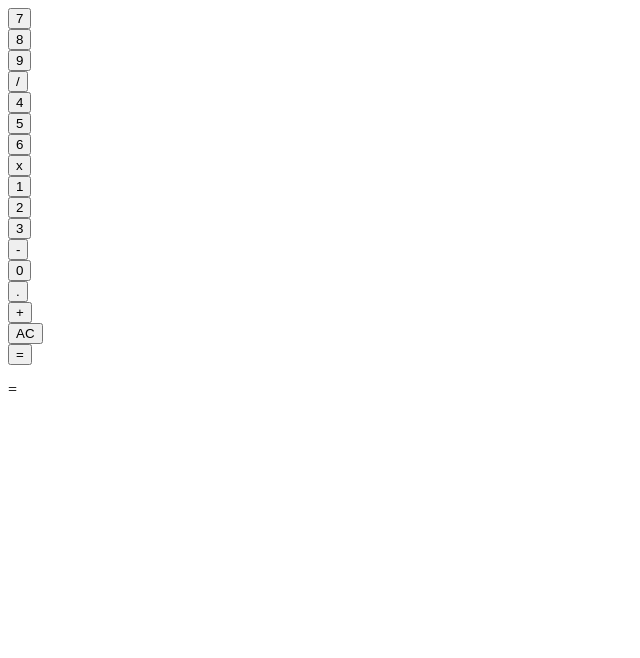
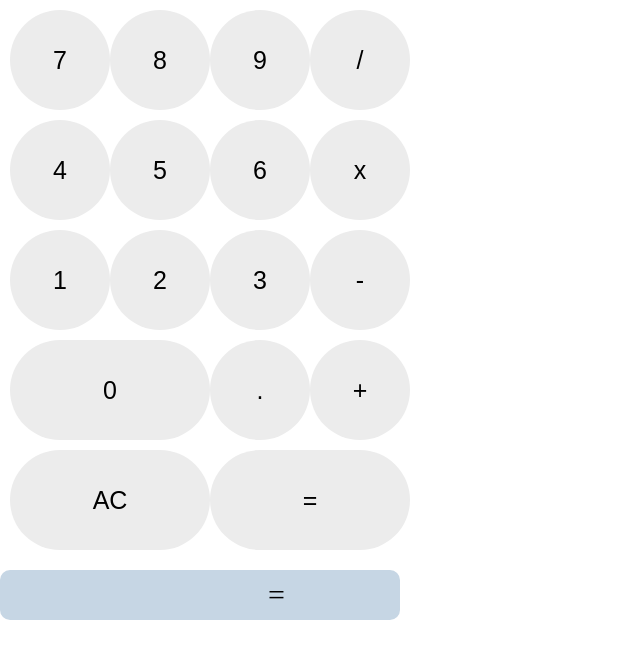
Before and after one commit to A-Qnt/Calculatrice, a plain HTML site: page index.html in a window 1280 px wide. Shown: the whole page, without its empty margins (0-640 px from the left). Drawn offline with Linux system fonts and the light colour scheme; the site is published under a folder, as on GitHub Pages, so addresses that start at the root find nothing.

Commit message:
css link

```diff
--- a/assets/css/style.css
+++ b/assets/css/style.css
@@ -51,3 +51,7 @@
     border-radius: 100px;
     background-color: rgb(236, 236, 236);
 }
+
+@media screen {
+
+}
--- a/index.html
+++ b/index.html
@@ -6,7 +6,7 @@
     <meta http-equiv="X-UA-Compatible" content="IE=edge">
     <meta name="viewport" content="width=device-width, initial-scale=1.0">
     <!-- style css -->
-    <link rel="stylesheet" href="/assets/css/style.css">
+    <link rel="stylesheet" href="assets/css/style.css">
     <title>Calculatrice</title>
 </head>
 
```
